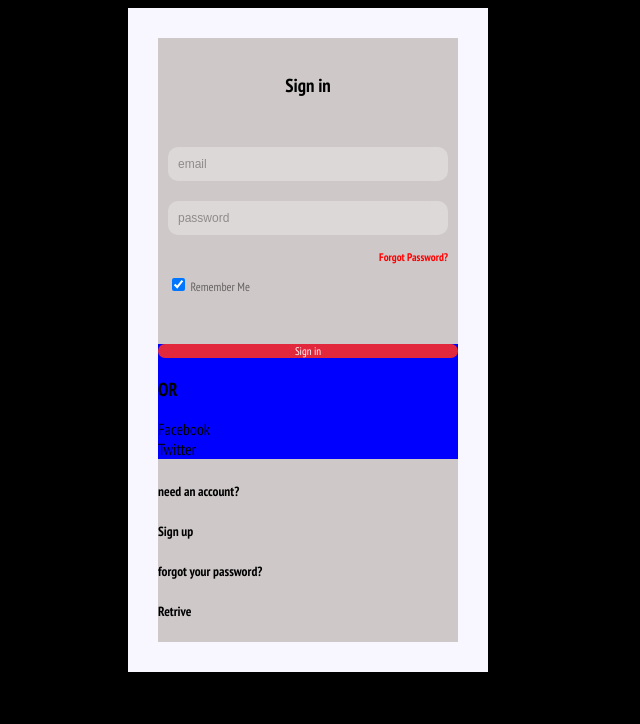
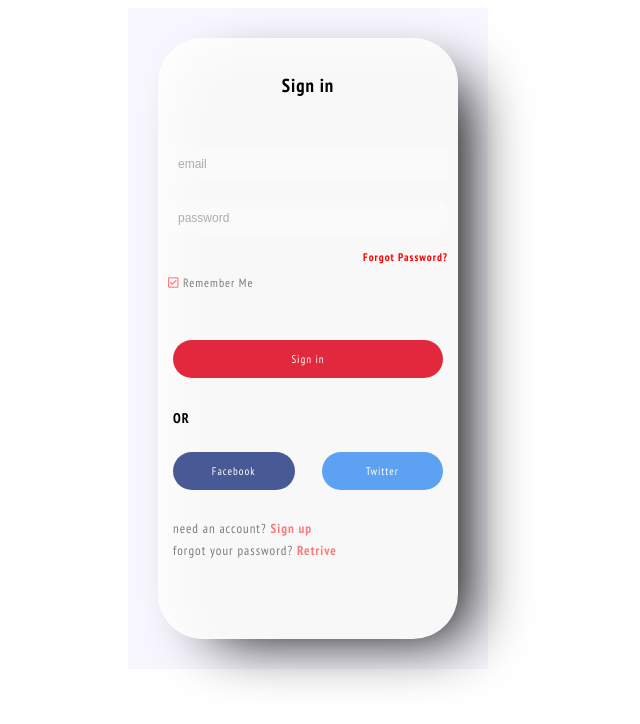
Before and after one commit to LESANF/Nomad-Coders__Challenges-DAY9, a plain HTML site: page index.html in a window 1280 px wide. Shown: the whole page, without its empty margins (332-972 px from the left). Drawn offline with Linux system fonts and the light colour scheme.

Commit message:
END(Modify more)

```diff
--- a/index.html
+++ b/index.html
@@ -5,6 +5,10 @@
     <meta name="viewport" content="width=device-width, initial-scale=1.0" />
     <meta http-equiv="X-UA-Compatible" content="ie=edge" />
     <link rel="stylesheet" href="src/styles.css" />
+    <link
+      rel="stylesheet"
+      href="https://use.fontawesome.com/releases/v5.9.0/css/all.css"
+    />
     <title>Log-in__form-css</title>
   </head>
   <body>
@@ -24,7 +28,9 @@
             <span>Forgot Password?</span>
           </div>
           <div class="frame-check">
-            <input type="checkbox" checked />
+            <span>
+              <i class="far fa-check-square" style="color: red;"></i>
+            </span>
             <span id="Remember">Remember Me</span>
           </div>
         </div>
@@ -32,7 +38,7 @@
           <div class="frame-btn-sign">
             <span>Sign in</span>
           </div>
-          <h3>OR</h3>
+          <span class="or">OR</span>
           <div class="frame-btn-sns">
             <div class="sns-facebook">
               <span>Facebook</span>
@@ -44,12 +50,12 @@
         </div>
         <nav class="nav">
           <div class="join__frame">
-            <h5>need an account?</h5>
-            <h5 class="nav__account">Sign up</h5>
+            <div>need an account?</div>
+            <div class="nav__account">Sign up</div>
           </div>
           <div class="find__frame">
-            <h5>forgot your password?</h5>
-            <h5 class="nav__account">Retrive</h5>
+            <div>forgot your password?</div>
+            <div class="nav__account">Retrive</div>
           </div>
         </nav>
       </div>
--- a/src/styles.css
+++ b/src/styles.css
@@ -1,7 +1,6 @@
 @import url("https://fonts.googleapis.com/css?family=PT+Sans+Narrow:400,700&display=swap");
 
 body {
-  background-color: black;
   display: flex;
   justify-content: center;
   font-family: "PT Sans Narrow", sans-serif;
@@ -11,6 +10,7 @@ body {
 }
 
 .big__frame {
+  letter-spacing: 1px;
   width: 360px;
   background-color: #f8f7ff;
   display: flex;
@@ -22,7 +22,9 @@ body {
 
 .sign__form {
   width: 300px;
-  background-color: #cec8c8;
+  border-radius: 45px;
+  box-shadow: 30px 20px 60px -21px black, inset 30px 20px 60px -21px white;
+  background-color: #f8f8f8;
 }
 
 .sign__form .sign__header h3 {
@@ -76,13 +78,75 @@ body {
 }
 
 .sign__form .btn__frame {
-  background-color: blue;
+  display: flex;
+  flex-direction: column;
+  justify-content: space-between;
+  height: 150px;
+  margin: 0 15px;
 }
 
 .btn__frame .frame-btn-sign {
-  border-radius: 10px;
+  border-radius: 20px;
   text-align: center;
   color: white;
   font-size: 11px;
   background-color: #e2283d;
+  padding: 12px 0;
 }
+
+.btn__frame .or {
+  margin-top: 5px;
+  font-size: 14px;
+  font-weight: 700;
+}
+
+.btn__frame .frame-btn-sns {
+  display: flex;
+  justify-content: space-between;
+}
+
+.frame-btn-sns .sns-facebook {
+  background-color: #475a95;
+  text-align: center;
+  color: white;
+  font-size: 11px;
+  border-radius: 20px;
+  padding: 12px 0;
+}
+
+.frame-btn-sns .sns-twitter {
+  background-color: #5da1f2;
+  text-align: center;
+  color: white;
+  font-size: 11px;
+  border-radius: 20px;
+  padding: 12px 0;
+}
+
+.frame-btn-sns .sns-twitter,
+.frame-btn-sns .sns-facebook {
+  width: 45%;
+}
+
+.nav {
+  margin: 30px 15px 80px 15px;
+}
+
+.nav .join__frame {
+  margin-bottom: 5px;
+  display: flex;
+}
+
+.nav .find__frame {
+  display: flex;
+}
+.nav .join__frame,
+.nav .find__frame {
+  font-size: 13px;
+  opacity: 0.5;
+}
+.nav__account {
+  color: red;
+  font-weight: 700;
+  margin-left: 4px;
+}
```
